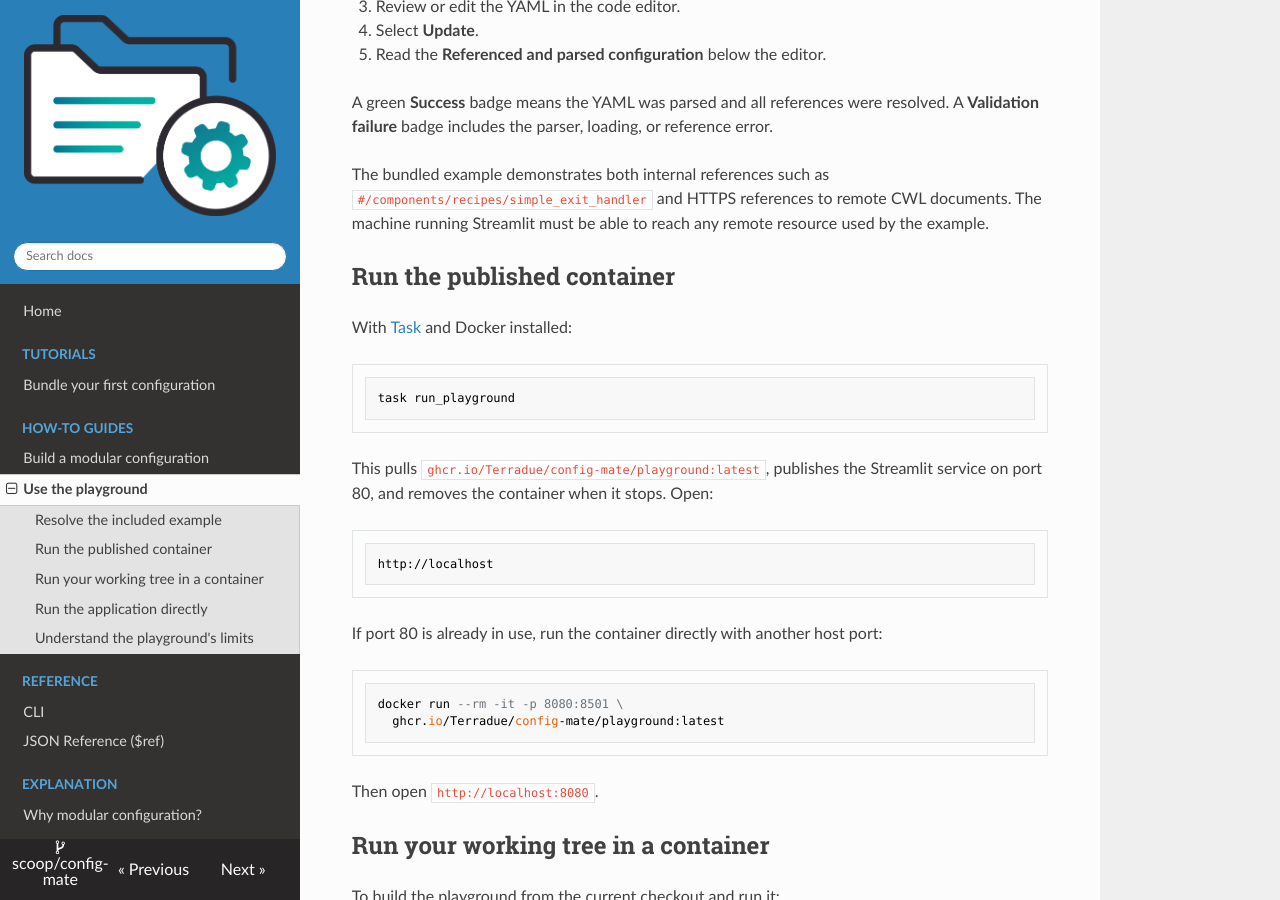
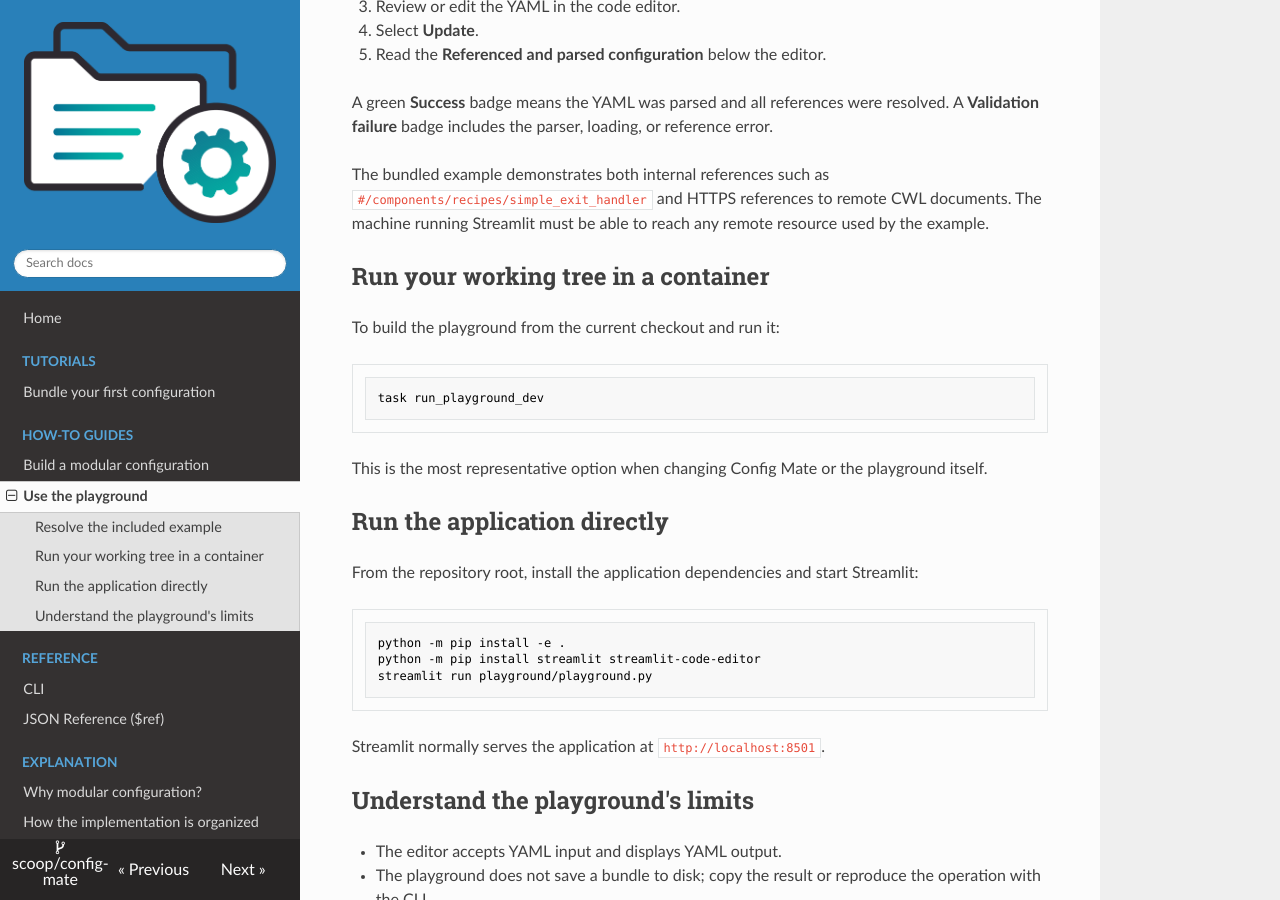
Before and after one commit to Terradue/config-mate, an MkDocs documentation site: the page built from docs/how-to/playground.md, in a window 1280 px wide and 900 px high, scrolled down 415 px. Built offline with MkDocs 1.6.1, drawn with Linux system fonts in a browser that asks for light colours; nearby versions of some CDN libraries.

Commit message:
fix: removed deprecated sections

````diff
--- a/docs/how-to/playground.md
+++ b/docs/how-to/playground.md
@@ -25,31 +25,6 @@
 `#/components/recipes/simple_exit_handler` and HTTPS references to remote CWL
 documents. The machine running Streamlit must be able to reach any remote
 resource used by the example.
-
-## Run the published container
-
-With [Task](https://taskfile.dev/) and Docker installed:
-
-```console
-task run_playground
-```
-
-This pulls `ghcr.io/Terradue/config-mate/playground:latest`, publishes the
-Streamlit service on port 80, and removes the container when it stops. Open:
-
-```text
-http://localhost
-```
-
-If port 80 is already in use, run the container directly with another host
-port:
-
-```console
-docker run --rm -it -p 8080:8501 \
-  ghcr.io/Terradue/config-mate/playground:latest
-```
-
-Then open `http://localhost:8080`.
 
 ## Run your working tree in a container
 
````
Also changed, not shown: README.md (+0 -2 lines).
